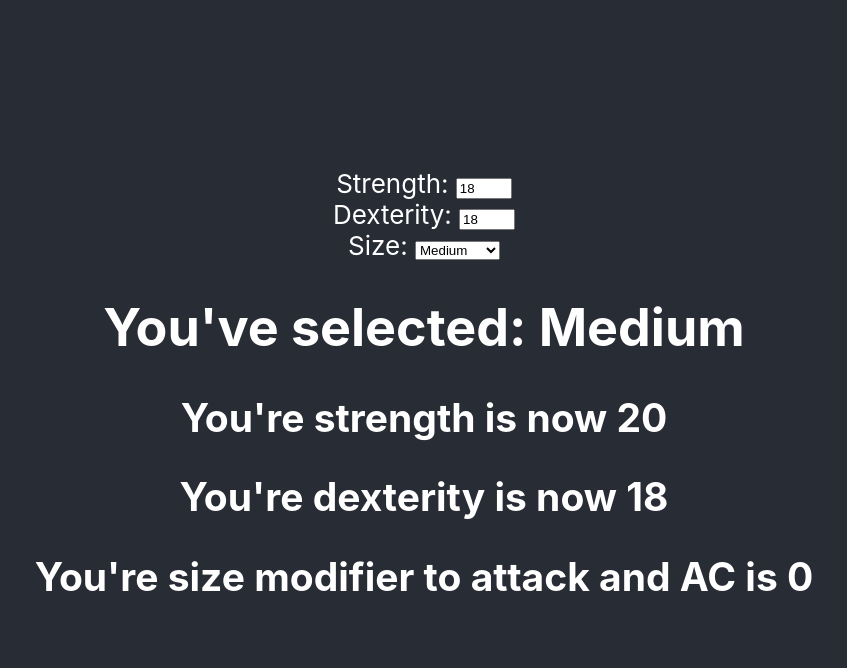
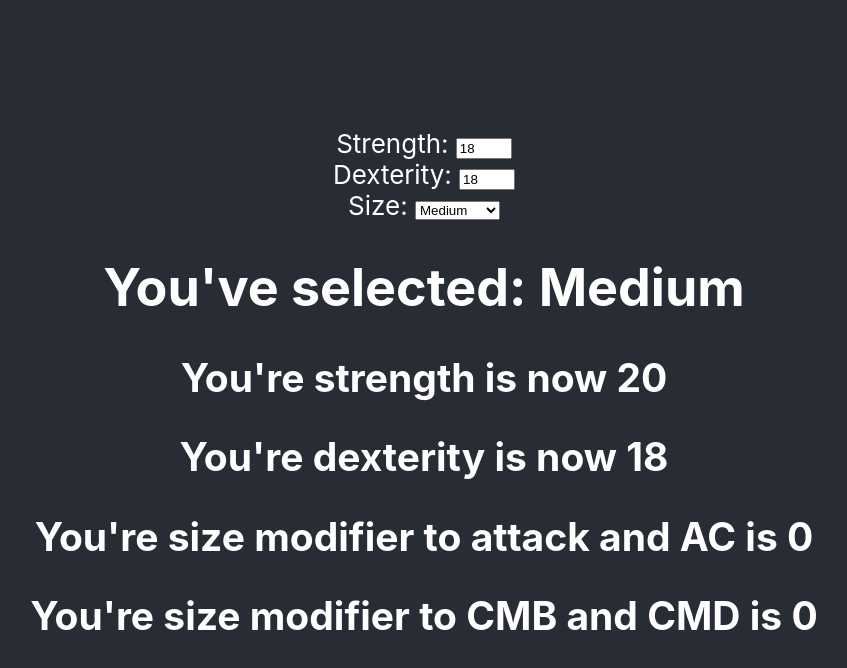
Before and after one commit to ethanvernon/interactive-wildshape, a React (Create React App) app: page / in a window 1280 px wide. Shown: the top 668 px of the page, without its empty margins (216-1063 px from the left). Built offline with nearby package versions, Linux system fonts and the light colour scheme.

Commit message:
Added new state, props for calculating and displaying size modifier to CMB and CMD

```diff
--- a/src/Child.js
+++ b/src/Child.js
@@ -11,8 +11,9 @@ export class Child extends Component {
     const form = e.target.value;
     const newStrength = this.props.checkStrength(form);
     const newDex = this.props.checkDex(form);
-    const sizeModAA = this.props.checkModAA(form);
-    this.props.onChange(form, newStrength, newDex, sizeModAA);
+    const sizeModAA = this.props.checkSizeMod(form);
+    const sizeModCMBD = this.props.checkSizeMod(form) * -1;
+    this.props.onChange(form, newStrength, newDex, sizeModAA, sizeModCMBD);
   }
 
 
--- a/src/Parent.js
+++ b/src/Parent.js
@@ -8,24 +8,25 @@ import { DexInput } from './DexInput';
 export class Parent extends Component {
   constructor(props) {
     super(props);
-    this.state = {form: 'Medium', strength: 18, dex: 18, modStrength: 20, modDex: 18, modAA: 0};
+    this.state = {form: 'Medium', strength: 18, dex: 18, modStrength: 20, modDex: 18, modAA: 0, modCMBD: 0};
     this.changeForm = this.changeForm.bind(this);
     this.checkStrength = this.checkStrength.bind(this);
     this.changeStrState = this.changeStrState.bind(this);
     this.checkDex = this.checkDex.bind(this);
     this.changeDexState = this.changeDexState.bind(this);
-    this.checkModAA = this.checkModAA.bind(this);
+    this.checkSizeMod = this.checkSizeMod.bind(this);
   }
 
 
   //passed to Child as prop
   //updates this.state.modStrength, this.dexStrength, this.form whenever size changes
-  changeForm(newForm, newStrength, newDex, newSizeModAA) {
+  changeForm(newForm, newStrength, newDex, newSizeModAA, newSizeModCMBD) {
     this.setState({
       form: newForm,
       modStrength: newStrength,
       modDex: newDex,
-      modAA: newSizeModAA
+      modAA: newSizeModAA,
+      modCMBD: newSizeModCMBD
     });
   }
 
@@ -149,7 +150,10 @@ export class Parent extends Component {
     }
   }
 
-  checkModAA(size) {
+  //this is passed to Child.js as a prop
+  //it takes argument of size and returns the size modifier to AC and attack
+  //this is also called for modifier to CMB and CMD but the result is multiplied by negative 1
+  checkSizeMod(size) {
     switch (size) {
       case 'Dimunitive':
         return 4;
@@ -190,12 +194,13 @@ export class Parent extends Component {
           onChange = {this.changeForm}
           checkStrength = {this.checkStrength}
           checkDex = {this.checkDex}
-          checkModAA = {this.checkModAA}/>
+          checkSizeMod = {this.checkSizeMod}/>
         <Sibling
           form = {this.state.form}
           modStrength ={this.state.modStrength}
           modDex = {this.state.modDex}
-          modAA = {this.state.modAA}/>
+          modAA = {this.state.modAA}
+          modCMBD = {this.state.modCMBD}/>
       </div>
       );
   }
--- a/src/Sibling.js
+++ b/src/Sibling.js
@@ -9,6 +9,7 @@ export class Sibling extends Component {
     const strength = this.props.modStrength;
     const dexterity = this.props.modDex;
     const modAA = this.props.modAA;
+    const modCMBD = this.props.modCMBD;
 
     return (
       <div>
@@ -16,6 +17,7 @@ export class Sibling extends Component {
         <h2>You're strength is now {strength}</h2>
         <h2>You're dexterity is now {dexterity}</h2>
         <h2>You're size modifier to attack and AC is {modAA}</h2>
+        <h2>You're size modifier to CMB and CMD is {modCMBD}</h2>
       </div>
     );
   }
```
